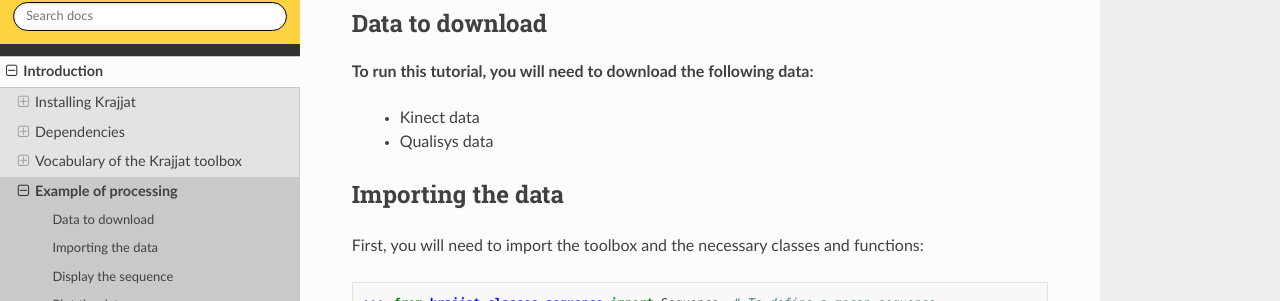
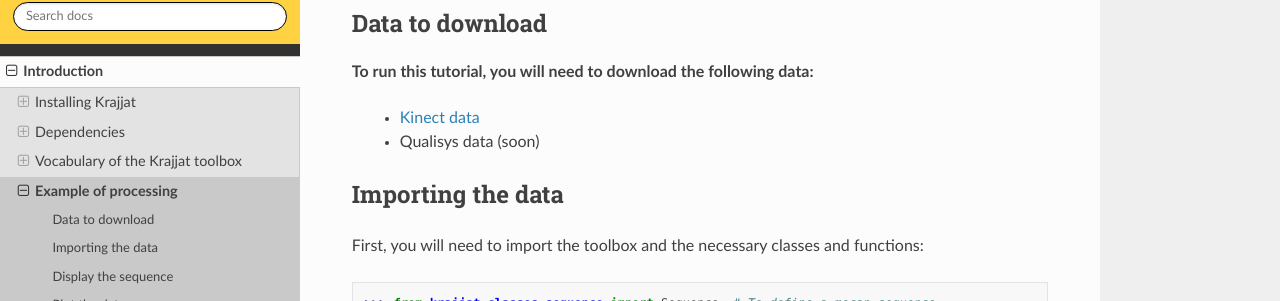
Before and after one commit to RomainPastureau/Krajjat, a Sphinx documentation site: the page built from docs/source/general/example.rst, in a window 1280 px wide and 900 px high. Shown: the part 249-550 px from the top of the window. Built offline with Sphinx 7.4.7 and the Read the Docs theme 3.1.0, drawn with Linux system fonts in a browser that asks for light colours.

Commit message:
Update example download

```diff
--- a/docs/source/general/example.rst
+++ b/docs/source/general/example.rst
@@ -7,8 +7,8 @@
 Data to download
 ----------------
 To run this tutorial, you will need to download the following data:
-    * Kinect data
-    * Qualisys data
+    * `Kinect data <https://github.com/RomainPastureau/Krajjat/tree/main/example/test_kinect>`_
+    * Qualisys data (soon)
 
 Importing the data
 ------------------
```
